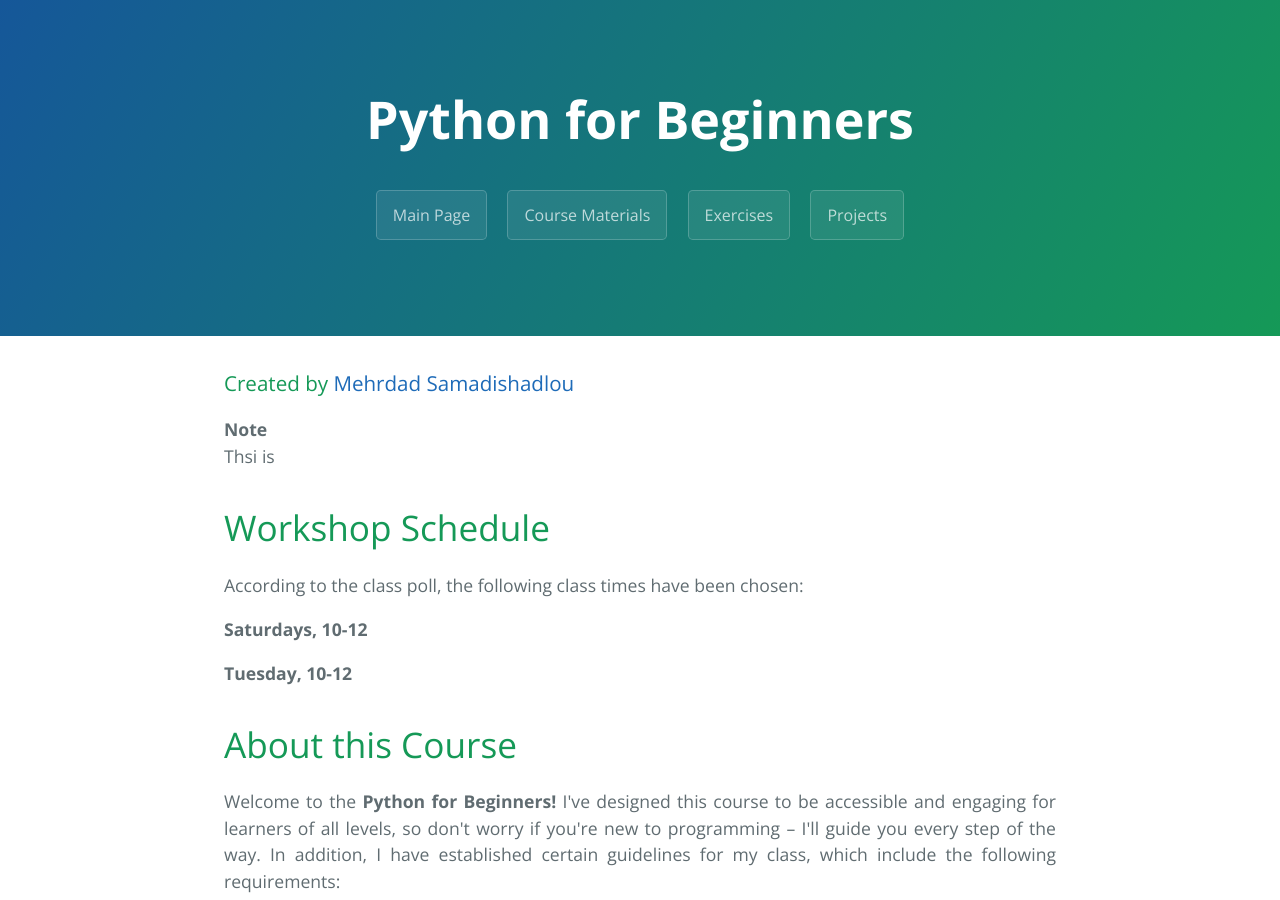
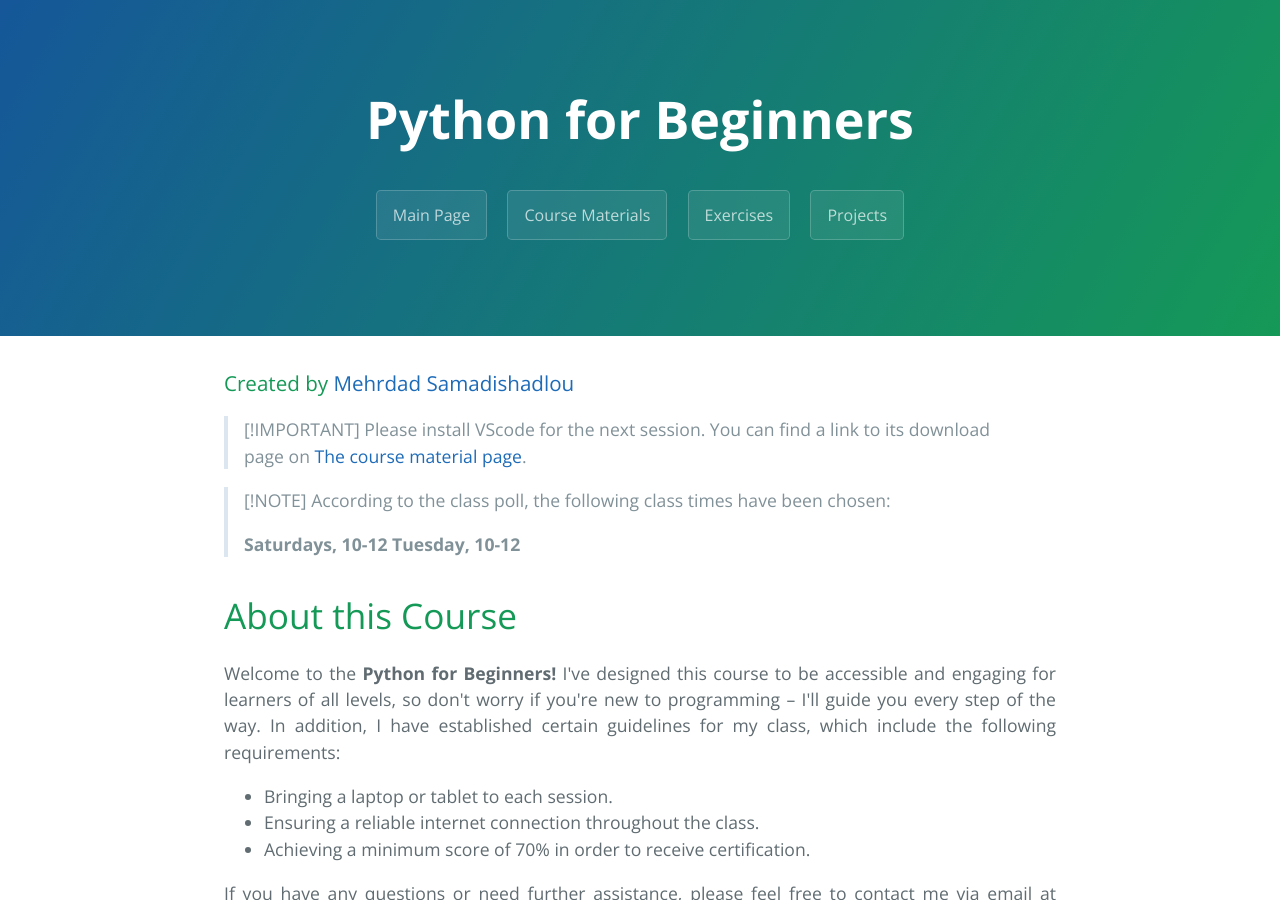
Before and after one commit to MehrdadSamadishadlou/Python_for_Beginners, a Jekyll site: the page built from index.md, in a window 1280 px wide and 900 px high. Built offline with Jekyll 4.4.1, drawn with Linux system fonts in a browser that asks for light colours.

Commit message:
Update index.md

```diff
--- a/index.md
+++ b/index.md
@@ -6,17 +6,16 @@ filename: index
 
 ### Created by <a href="https://github.com/MehrdadSamadishadlou">Mehrdad Samadishadlou</a>
 
-**Note**
-Thsi is
+> [!IMPORTANT]
+> Please install VScode for the next session. You can find a link to its download page on <a href="https://mehrdadsamadishadlou.github.io/Python_for_Beginners/materials">The course material page</a>.
 
 
-# Workshop Schedule
+> [!NOTE]
+> According to the class poll, the following class times have been chosen:
+>
+> **Saturdays, 10-12**
+> **Tuesday, 10-12**
 
-According to the class poll, the following class times have been chosen:
-
-**Saturdays, 10-12**
-
-**Tuesday, 10-12**
 
 # About this Course
 
```
